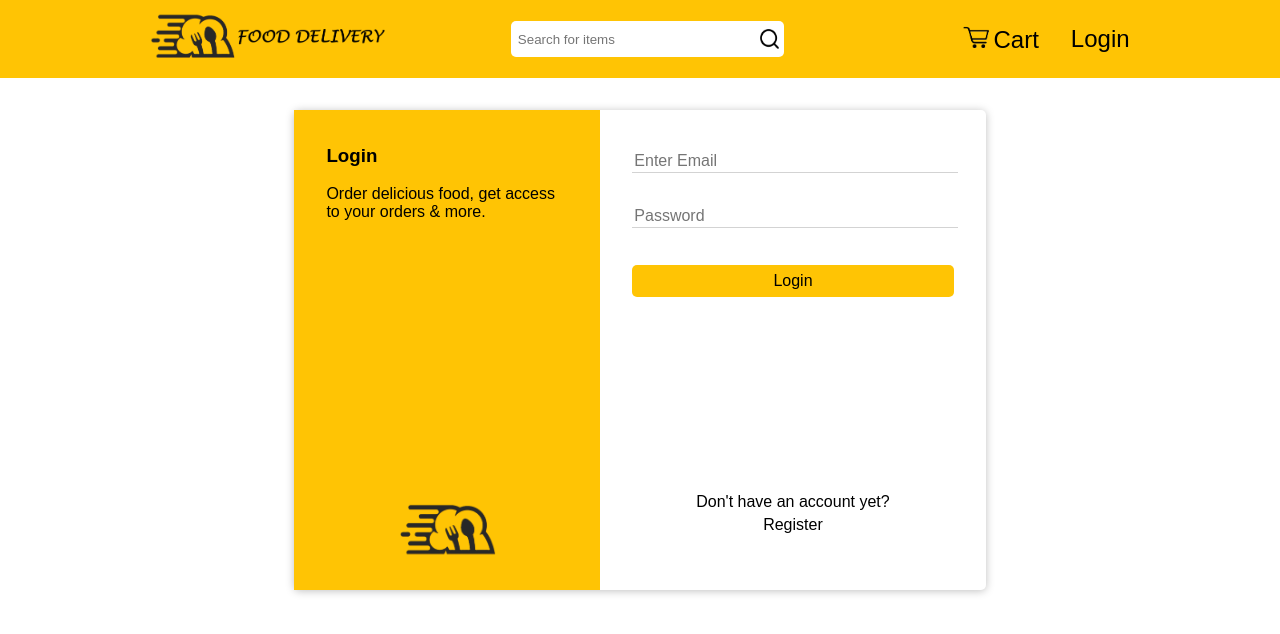
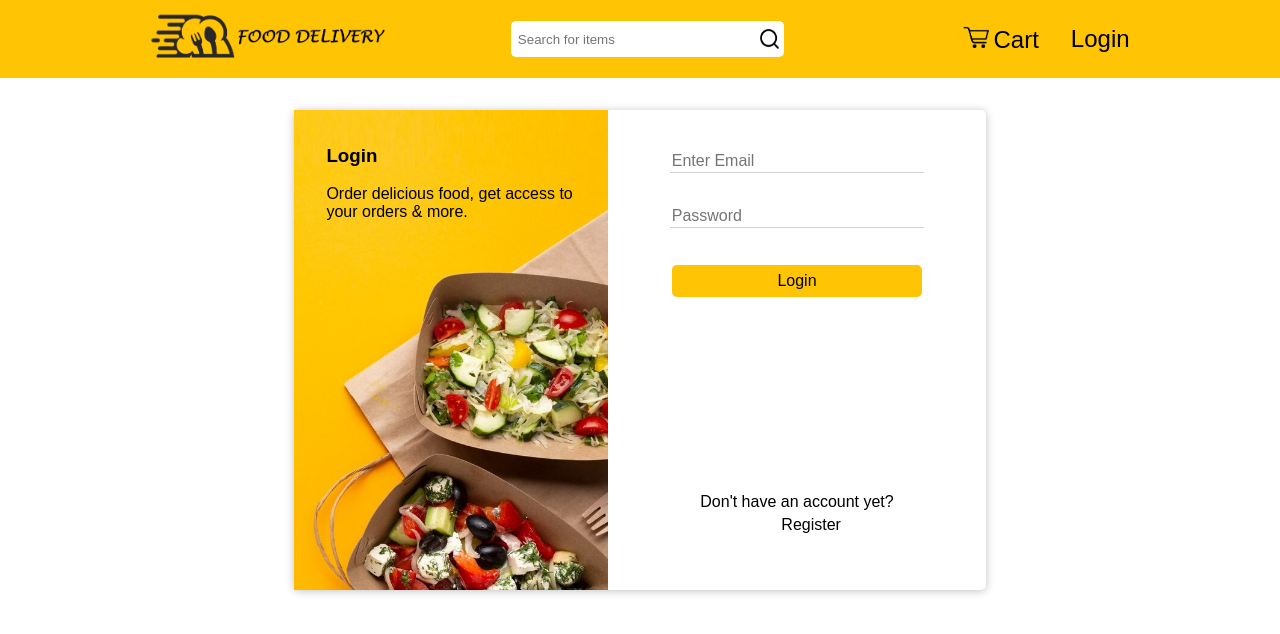
Before and after one commit to AkshatG165/food-delivery, a Next.js app: page /login in a window 1280 px wide. Shown: the top 634 px of the page. Built offline with nearby package versions, Linux system fonts and the light colour scheme.

Commit message:
style: add background image to login page side bar

```diff
--- a/components/login/LoginForm.module.css
+++ b/components/login/LoginForm.module.css
@@ -2,23 +2,20 @@
   max-width: 60%;
   min-width: 600px;
   height: 60vh;
+  min-height: 480px;
   margin: 2rem auto;
   display: flex;
 }
 
 .login .left {
-  display: flex;
-  flex-direction: column;
-  justify-content: space-between;
-  align-items: center;
   max-width: 35%;
+  min-width: 250px;
   padding: 1rem 2rem;
+  background-image: url('../../public/login-sidebar.jpg');
+  background-size: 101%;
+  background-position: bottom;
+  background-repeat: no-repeat;
   background-color: #ffc404;
-}
-
-.left img {
-  width: 40%;
-  margin-bottom: 1rem;
 }
 
 .login .right {
@@ -28,12 +25,14 @@
   flex-direction: column;
   justify-content: space-between;
   text-align: center;
+  justify-self: center;
 }
 
 .right input {
   display: block;
   height: 20px;
-  width: 100%;
+  width: 80%;
+  margin: auto;
   border: none;
   margin-bottom: 2rem;
   border-bottom: 1px solid lightgrey;
@@ -47,7 +46,7 @@
 
 .right button {
   height: 2rem;
-  width: 100%;
+  width: 80%;
   margin: 5px 0;
   background-color: #ffc404;
   border: 0;
@@ -57,6 +56,8 @@
 
 .right a {
   display: block;
+  width: 10%;
+  margin: auto;
   text-decoration: none;
   margin-top: 5px;
   color: black;
--- a/components/login/LoginForm.tsx
+++ b/components/login/LoginForm.tsx
@@ -1,6 +1,5 @@
 import classes from './LoginForm.module.css';
 import Card from '../ui/Card';
-import logo from '../../public/login-logo.png';
 import Link from 'next/link';
 import { useRouter } from 'next/router';
 
@@ -22,7 +21,6 @@ export default function LoginForm() {
             <p>Order delicious food, get access to your orders & more.</p>
           </div>
         )}
-        <img src={logo.src} alt={'login-logo'} />
       </div>
       <div className={classes.right}>
         <form>
```
Also changed, not shown: public/login-sidebar.jpg (added).
